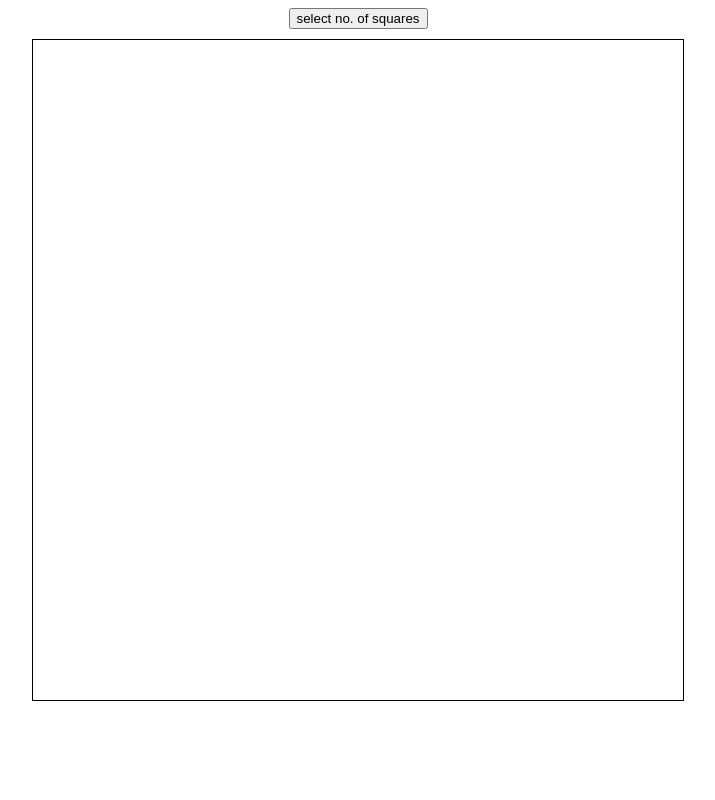
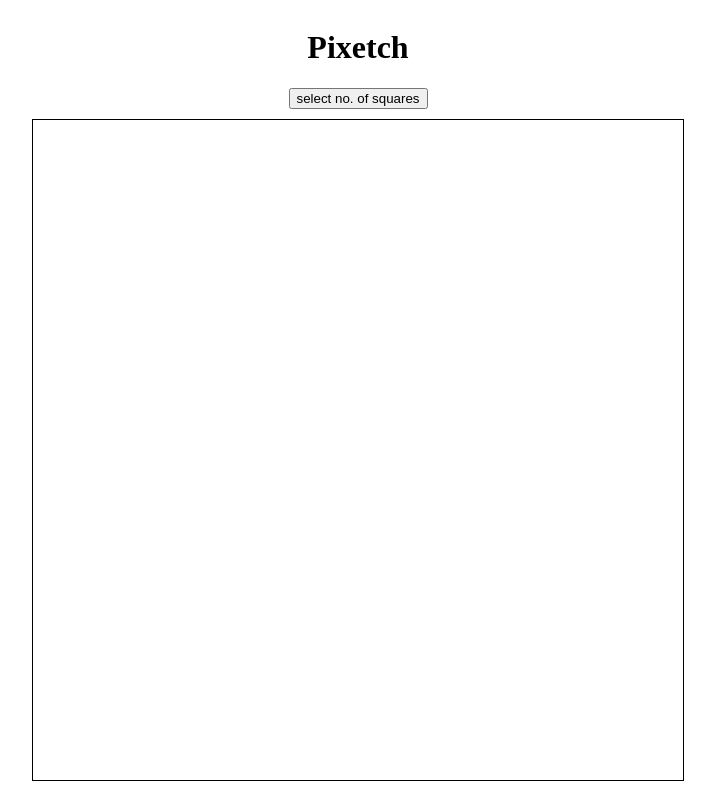
Before and after one commit to KrunalDarekar/etch-a-sketch, a plain HTML site: page index.html in a window 1280 px wide. Shown: the whole page, without its empty margins (282-997 px from the left). Drawn offline with Linux system fonts and the light colour scheme.

Commit message:
Add the header

```diff
--- a/index.html
+++ b/index.html
@@ -9,6 +9,9 @@
     <script src="script.js" defer></script>
 </head>
 <body>
+    <header>
+        <h1>Pixetch</h1>
+    </header>
     <button class="button">select no. of squares</button>
 
     <div id="container">
```
